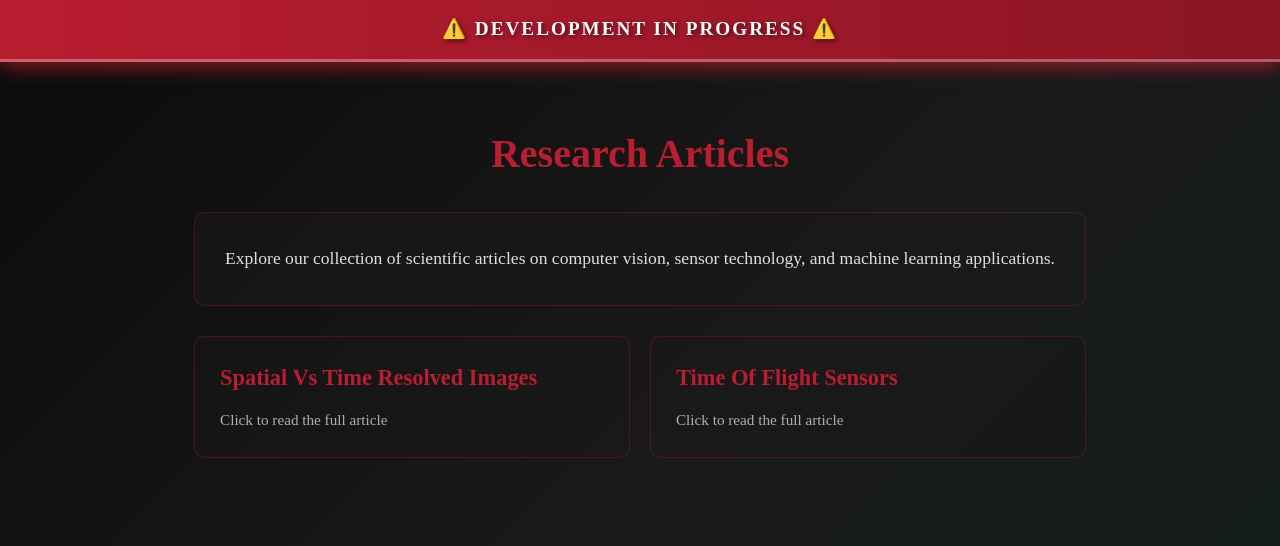
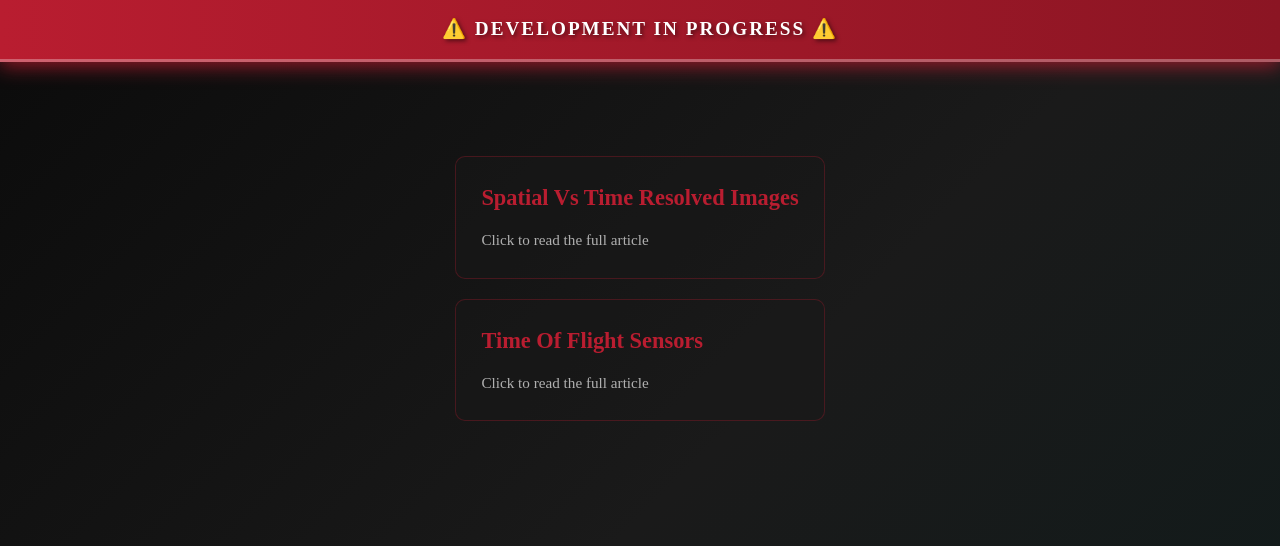
Before and after one commit to 2000pd3rvr/spad_for_vision_space, a Flask app: page /articles in a window 1280 px wide. Shown: the part 70-616 px from the top of the page. Run offline with Flask 3, Linux system fonts and the light colour scheme; data comes from the database, SQL or seed files in the repository; data that the repository does not hold is empty; some libraries are stand-ins or nearby versions.

Commit message:
Remove 'Research Articles' heading and description text from articles page

```diff
--- a/templates/articles.html
+++ b/templates/articles.html
@@ -4,14 +4,6 @@
 
 {% block content %}
 <div class="container" style="max-width: 1200px; margin: 40px auto; padding: 20px;">
-    <h1 style="color: #B91D30; margin-bottom: 30px; font-size: 2.5em; text-align: center;">Research Articles</h1>
-
-    <div style="background: rgba(26, 26, 26, 0.6); border: 1px solid rgba(185, 29, 48, 0.3); border-radius: 10px; padding: 30px; margin-bottom: 30px;">
-        <p style="font-size: 1.1em; line-height: 1.8; color: #e0e0e0; text-align: center;">
-            Explore our collection of scientific articles on computer vision, sensor technology, and machine learning applications.
-        </p>
-    </div>
-
     {% if articles %}
     <div class="articles-grid" style="display: grid; grid-template-columns: repeat(auto-fill, minmax(300px, 1fr)); gap: 20px; margin-top: 30px;">
         {% for article in articles %}
```
